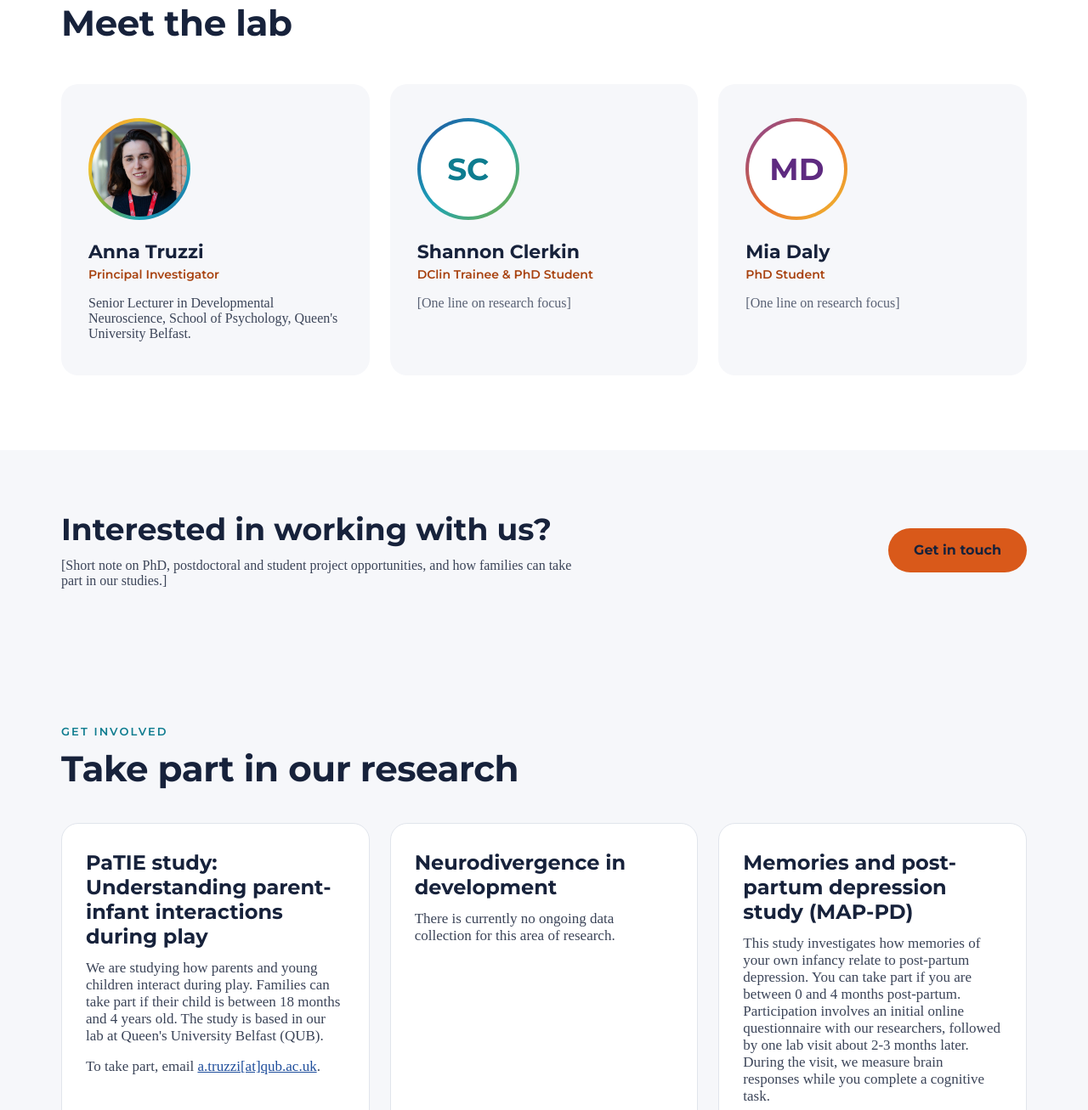
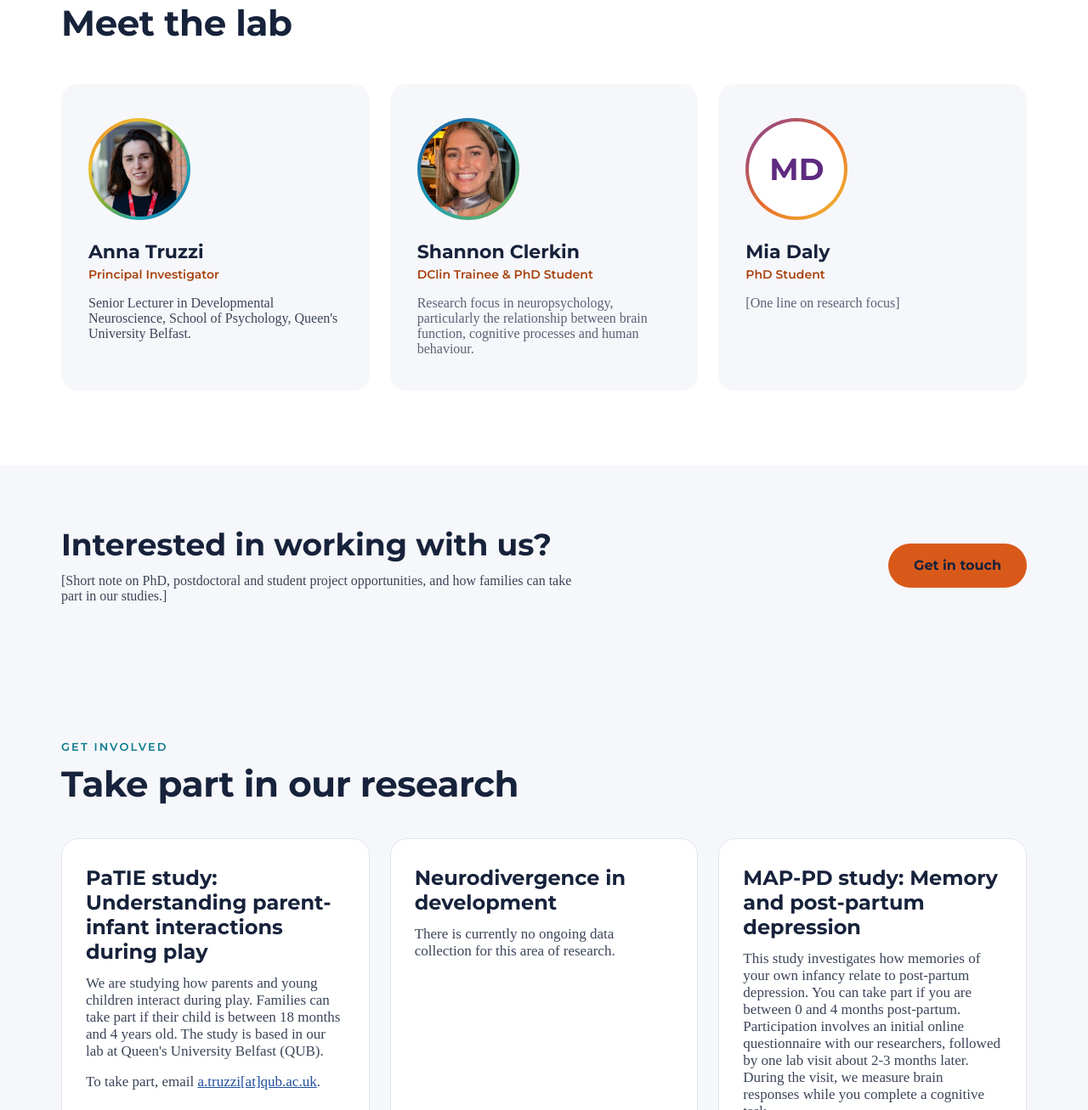
Before and after one commit to AnnaTruzzi/neuroroots-lab, a plain HTML site: page index.html in a window 1280 px wide. Shown: the part 2465-3772 px from the top of the page at 85% size. Drawn offline with Linux system fonts and the light colour scheme.

Commit message:
included Shannon's details

```diff
--- a/index.html
+++ b/index.html
@@ -154,10 +154,10 @@ a:hover{color:#E8692A}
 </div>
 
 <div style="flex: 1 1 300px; min-width: 0; box-sizing: border-box; background: #F6F7FA; border-radius: 20px; padding: 40px 32px; display: flex; flex-direction: column; align-items: flex-start; gap: 4px">
-<div style="width: 120px; height: 120px; border-radius: 50%; padding: 4px; box-sizing: border-box; background: linear-gradient(135deg, #1F4E9C, #1BA3B8, #7DAF3A); margin-bottom: 20px"><div style="width: 100%; height: 100%; border-radius: 50%; background: #ffffff; display: flex; align-items: center; justify-content: center; font-family: Montserrat, sans-serif; font-weight: 700; font-size: 36px; color: #0E7C8F">SC</div></div>
+<div style="width: 120px; height: 120px; border-radius: 50%; padding: 4px; box-sizing: border-box; background: linear-gradient(135deg, #1F4E9C, #1BA3B8, #7DAF3A); margin-bottom: 20px"><img src="assets/shannon-clerkin.jpeg" alt="Shannon Clerkin" style="display: block; width: 100%; height: 100%; border-radius: 50%; object-fit: cover"></div>
 <h3 style="margin: 0; font-family: Montserrat, sans-serif; font-weight: 700; font-size: 22px; color: #17223B">Shannon Clerkin</h3>
 <div style="font-family: Montserrat, sans-serif; font-weight: 600; font-size: 14px; color: #A8420F">DClin Trainee &amp; PhD Student</div>
-<p style="margin: 12px 0 0; font-size: 16px; color: #5A6275">[One line on research focus]</p>
+<p style="margin: 12px 0 0; font-size: 16px; color: #5A6275">Research focus in neuropsychology, particularly the relationship between brain function, cognitive processes and human behaviour.</p>
 </div>
 
 <div style="flex: 1 1 300px; min-width: 0; box-sizing: border-box; background: #F6F7FA; border-radius: 20px; padding: 40px 32px; display: flex; flex-direction: column; align-items: flex-start; gap: 4px">
@@ -201,7 +201,7 @@ a:hover{color:#E8692A}
 </div>
 
 <div id="study-postpartum" style="flex: 1 1 300px; min-width: 0; box-sizing: border-box; background: #ffffff; border: 1px solid #E1E5EC; border-radius: 20px; padding: 32px 28px">
-<h3 style="margin: 0 0 12px; font-family: Montserrat, sans-serif; font-weight: 700; font-size: 24px; line-height: 1.2; color: #17223B">Memories and post-partum depression study (MAP-PD)</h3>
+<h3 style="margin: 0 0 12px; font-family: Montserrat, sans-serif; font-weight: 700; font-size: 24px; line-height: 1.2; color: #17223B">MAP-PD study: Memory and post-partum depression</h3>
 <p style="margin: 0 0 16px; font-size: 17px; color: #3B4458">This study investigates how memories of your own infancy relate to post-partum depression. You can take part if you are between 0 and 4 months post-partum. Participation involves an initial online questionnaire with our researchers, followed by one lab visit about 2-3 months later. During the visit, we measure brain responses while you complete a cognitive task.</p>
 <p style="margin: 0; font-size: 17px; color: #3B4458">To take part, email <a href="mailto:sclerkin05@qub.ac.uk">sclerkin05@qub.ac.uk</a>.</p>
 </div>
```
Also changed, not shown: assets/shannon-clerkin.jpeg (added).
